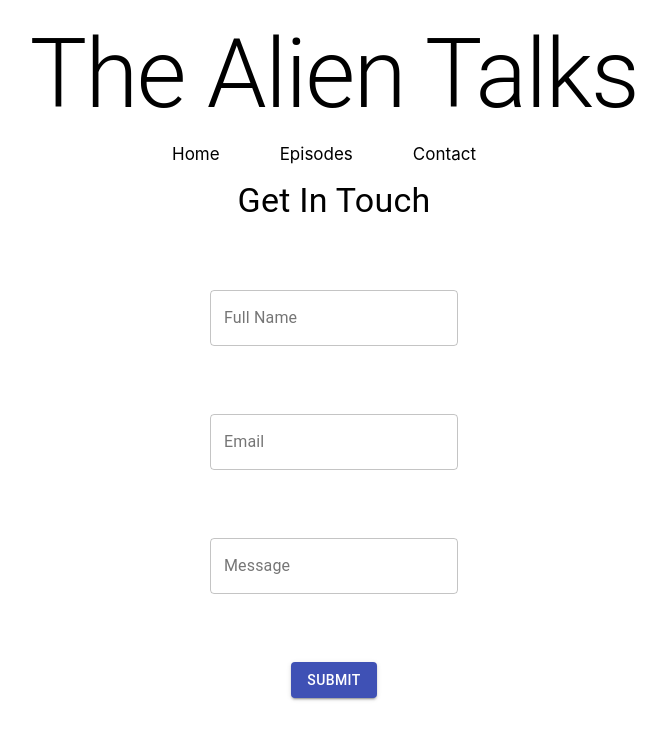
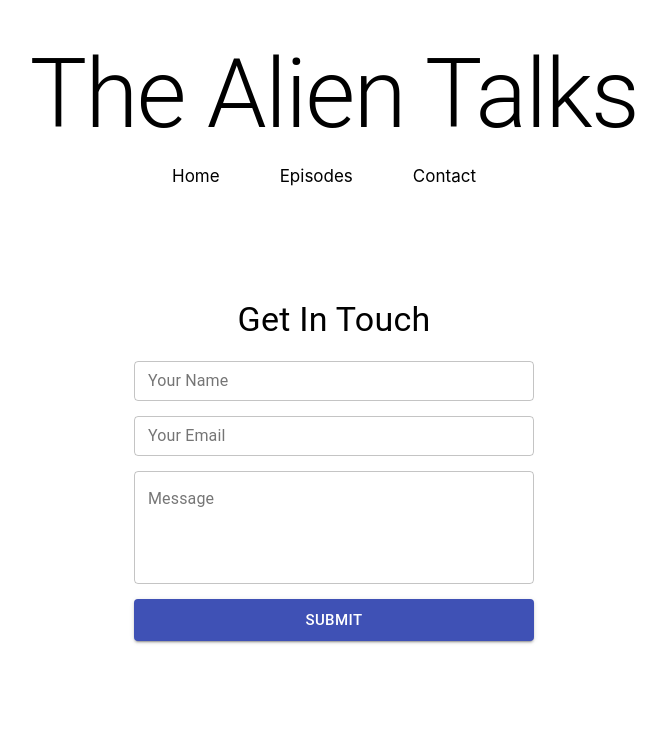
Before and after one commit to mrjlancaster/Blog, a React (Create React App) app in the folder my-blog/: page /contact in a window 1280 px wide. Shown: the top 740 px of the page, without its empty margins (306-972 px from the left). Built offline with nearby package versions, Linux system fonts and the light colour scheme.

Commit message:
add message textfield and add button width

```diff
--- a/my-blog/src/Styles.js
+++ b/my-blog/src/Styles.js
@@ -26,22 +26,59 @@ import showcase from './img/hero.jpg';
 // }))
 
 
+
 const useStyles = makeStyles((theme) => ({
+
+	// header styles
+	headerContainer: {
+		height: '25vh',
+		display: 'flex',
+		marginTop: 20,
+		flexDirection: 'column',
+		justifyContent: 'center',
+		alignItems: 'center'
+	},
+	ul: {
+		display: 'flex'
+	},
+	navLinks: {
+		color: '#000',
+		listStyle: 'none',
+		textDecoration: 'none',
+		marginRight: 60,
+		fontSize: 17
+	},
 
 	// contact page style
 	formContainer: {
 		display: 'flex',
 		flexDirection: 'column',
-		justifyContent: 'space-evenly',
+		justifyContent: 'center',
 		alignItems: 'center',
-		height: '68vh'
+		height: '65vh'
 	},
 	contactHeading: {
-		textAlign: 'center'
+		textAlign: 'center',
+		position: 'relative',
+		bottom: 20
+	},
+	formBox: {
+		marginBottom: 15
 	},
 	nameInput: {
-		padding: 0,
+		width: 400,
 	},
+	emailInput: {
+		width: 400,
+	},
+	messageInput: {
+		width: 400,
+	},
+	button: {
+		width: 400
+	},
+
+
 
 	/* home section styles */
 	hero: {
--- a/my-blog/src/components/Contact.js
+++ b/my-blog/src/components/Contact.js
@@ -6,6 +6,7 @@ import Typography from '@material-ui/core/Typography';
 import TextField from '@material-ui/core/TextField';
 import Box from '@material-ui/core/Box';
 import Button from '@material-ui/core/Button';
+import { TextareaAutosize } from '@material-ui/core';
 
 
 
@@ -51,30 +52,31 @@ const Contact = ()  => {
 	}
 
 
-
 	return (
 		<div>
+
+
+		<form onSubmit={handleSubmit} className={classes.formContainer}>
 		<Typography className={classes.contactHeading} variant="h4" color='main'>
 			Get In Touch
 		</Typography>
 
-		<form onSubmit={handleSubmit} className={classes.formContainer}>
-			<Box>
-				<TextField className={classes.nameInput} id="outlined-basic" label="Full Name" variant="outlined" value={form.name} onChange={handleNameChange} />
+			<Box className={classes.formBox}>
+				<TextField className={classes.nameInput} id="outlined-basic" label="Your Name" variant="outlined" value={form.name} onChange={handleNameChange} size="small" />
 			</Box>
-			<Box>
-				<TextField className={classes.emailInput} id="outlined-basic" label="Email" variant="outlined" value={form.email} onChange={handleEmail} />
+			<Box className={classes.formBox}>
+				<TextField className={classes.emailInput} id="outlined-basic" label="Your Email" variant="outlined" value={form.email} onChange={handleEmail} size="small" />
+			</Box>
+
+			<Box className={classes.formBox}>
+				<TextField id="outlined-multiline-static" label="Message" multiline rows={4} variant="outlined" value={form.message} className={classes.messageInput} onChange={handleMessageChange}/>
 			</Box>
 
 			<Box>
-				<TextField className={classes.messageInput} id="outlined-basic" label="Message" variant="outlined" value={form.message} onChange={handleMessageChange}/>
-			</Box>
-
-			<div>
-				<Button type="submit" variant="contained" color="primary">
+				<Button className={classes.button} type="submit" variant="contained" size="large" color="primary">
 					Submit
 				</Button>
-			</div>
+			</Box>
 		</form>
 	</div>
 	)
--- a/my-blog/src/components/Header.js
+++ b/my-blog/src/components/Header.js
@@ -4,48 +4,29 @@ import { Link } from 'react-router-dom';
 // Material UI imports
 import Toolbar from '@material-ui/core/Toolbar';
 import Typography from '@material-ui/core/Typography';
+import useStyles from '../Styles';
 
 
 function Header() {
 
-
-	const classes = {
-		headerContainer: {
-			height: '20vh',
-			display: 'flex',
-			marginTop: 20,
-			flexDirection: 'column',
-			justifyContent: 'center',
-			alignItems: 'center'
-		},
-		ul: {
-			display: 'flex'
-		},
-		navLinks: {
-			color: '#000',
-			listStyle: 'none',
-			textDecoration: 'none',
-			marginRight: 60,
-			fontSize: 17
-		}
-	};
+	const classes = useStyles()
 
    return (
-	 	<div style={classes.headerContainer}>
+	 	<div className={classes.headerContainer}>
 			<Toolbar>
 				<Typography variant="h1" color='main'>
 					The Alien Talks
 				</Typography>
 			</Toolbar>
 			<nav>
-				<ul style={classes.ul}>
-					<Link to="/Home" style={classes.navLinks}>
+				<ul className={classes.ul}>
+					<Link to="/Home" className={classes.navLinks}>
 						<li>Home</li>
 					</Link>
-					<Link to="/Episodes" style={classes.navLinks}>
+					<Link to="/Episodes" className={classes.navLinks}>
 						<li>Episodes</li>
 					</Link>
-					<Link to="/Contact" style={classes.navLinks}>
+					<Link to="/Contact" className={classes.navLinks}>
 						<li>Contact</li>
 					</Link>
 				</ul>
--- a/my-blog/src/theme.js
+++ b/my-blog/src/theme.js
@@ -1,3 +1,4 @@
+import { blue } from '@material-ui/core/colors';
 import { createMuiTheme } from '@material-ui/core/styles';
 
 const theme = createMuiTheme({
```
